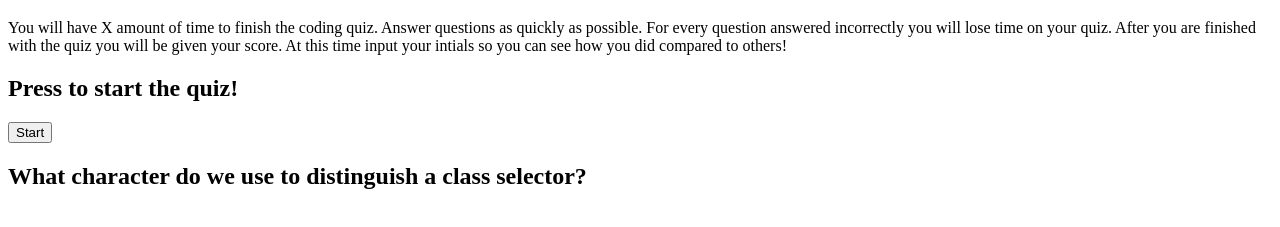
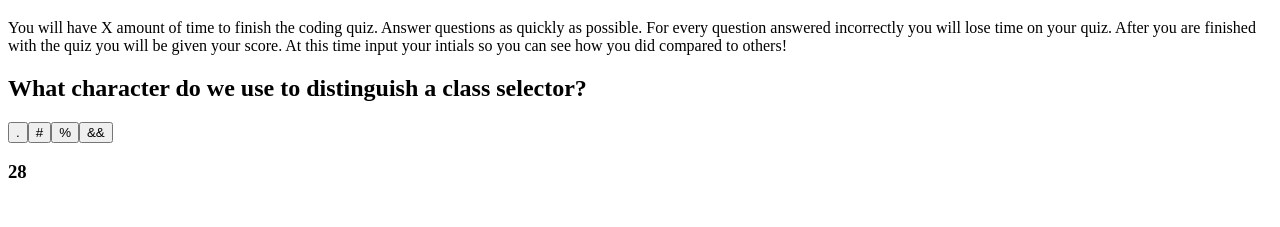
Before and after one commit to cecrouch01/Coder-Study-Buddy, a plain HTML site: page index.html in a window 1280 px wide. Both pictures are taken after a click on the button "Start". Shown: the part 61-288 px from the top of the page. Drawn offline with Linux system fonts and the light colour scheme.

Commit message:
addtion of functionality to start button and a timer

```diff
--- a/assets/js/script.js
+++ b/assets/js/script.js
@@ -2,9 +2,31 @@
 // We need to have answers that correspond with the question
 // Oonce that is done look at adding arrays to arrays
 // use a randomizer to put the array in the question
+var quiz = document.querySelector("#quiz")
+var quizQuestion = document.querySelector(".question")
+var startButton = document.querySelector("#start-button")
+var timerEl = document.querySelector("#timer")
+var invite = document.querySelector("#invite")
+var secondsLeft = 30;
 
-var quizQuestion = document.querySelector(".question")
-
+quiz.setAttribute("style", "display: none")
+//This starts the quiz and timer
+var startQuiz = startButton.addEventListener("click", function(event) {
+    event.target = quiz.setAttribute("style", "display: block")
+    function setTime() {
+        var timerInterval = setInterval(function() {
+            secondsLeft--;
+            timerEl.textContent = secondsLeft;
+            if(secondsLeft === 0) {
+                clearInterval(timerInterval);
+                //I will need to put some end message here?
+            }
+        }, 1000);
+    }
+    event.target = setTime();
+    event.target = invite.setAttribute("style", "display: none")
+});
+//When a question is answered either user gets it correct and is given a new answer OR time is subtracted from the clock
 var questionBank = [
     {
     question: "What character do we use to distinguish a class selector?",
@@ -47,12 +69,11 @@ function createAnswerPool() {
     }
 }
 //this is adding an event listener to all buttons
-buttonList.addEventListener("click", function (event){
-if (event.target == document.querySelector("button")) {
-    question
-}
-})
-console.log(questionBank[0].correct[0])
+// buttonList.addEventListener("click", function (event){
+// if (event.target == document.querySelector("button")) {
+//     question
+// }
+// })
 
 //eventlistener to button box
 //if eventtarget = class then check value
--- a/index.html
+++ b/index.html
@@ -17,11 +17,11 @@
         </p>
     </header>
     <main>
-        <div>
+        <div id="invite">
             <h2>
                 Press to start the quiz!
             </h2>
-            <button class="button">Start</button>
+            <button id="start-button">Start</button>
         </div>
         <form>
             <div id="quiz">
@@ -29,6 +29,8 @@
                 </h2>
                 <div id="btn-div">
                 </div>
+                <h3 id="timer">
+                </h3>
             </div>
         </form>
     </main>
```
